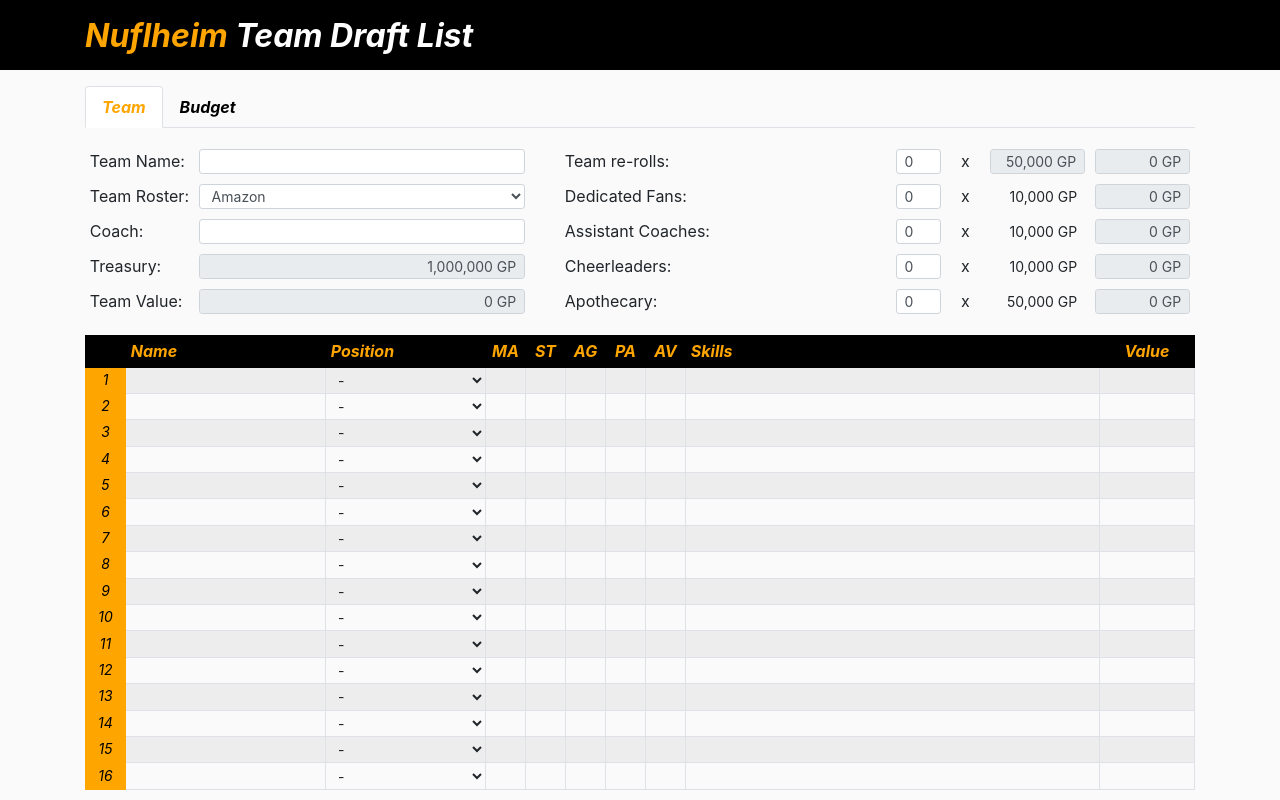
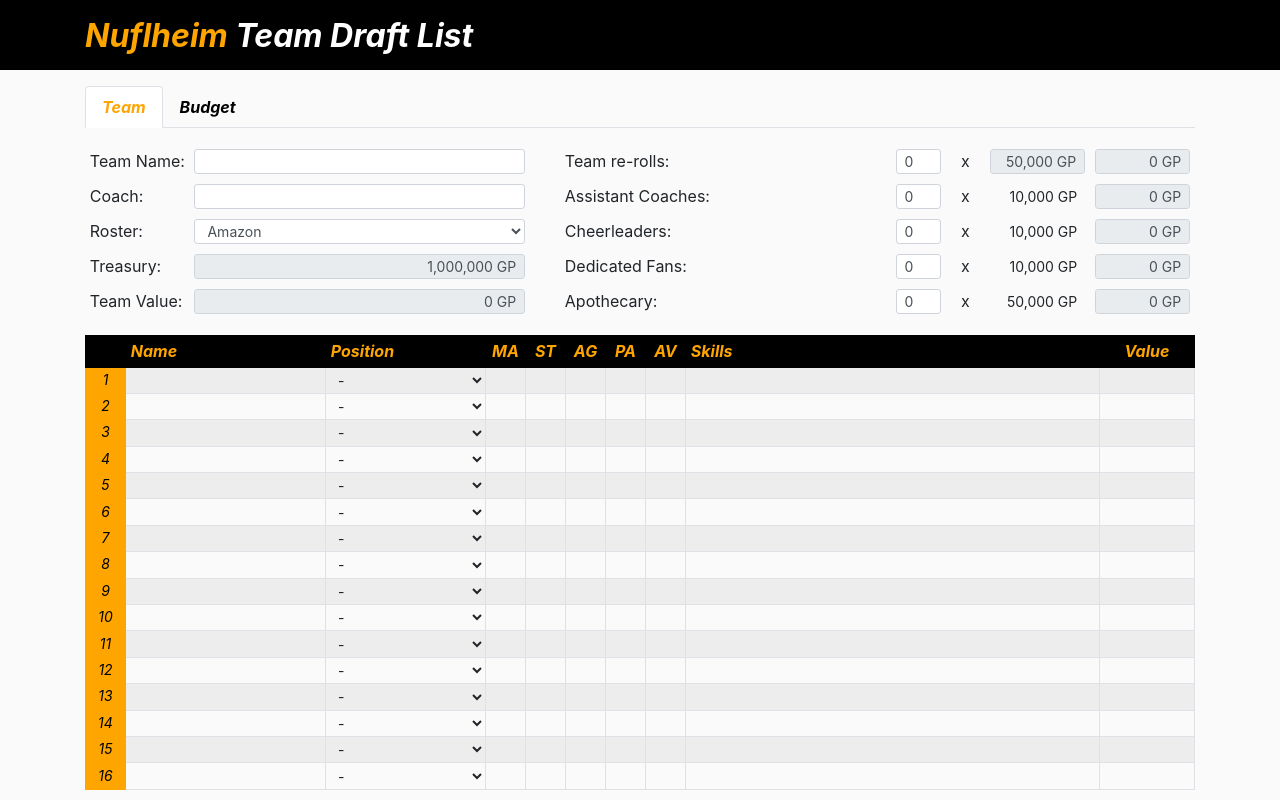
Before and after one commit to jonasbusk/nuflheim, a React (Create React App) app: page / in a window 1280 px wide. Shown: the top 800 px of the page. Built offline with nearby package versions, Linux system fonts and the light colour scheme.

Commit message:
update budget customisation options for sevens rules

```diff
--- a/src/components/Team.js
+++ b/src/components/Team.js
@@ -42,8 +42,12 @@ class Team extends Component {
 
   state = {
     budget: 1000000,
+    costMultiplierReRolls: 1,
+    costOfAssistantCoaches: 10000,
+    costOfCheerleaders: 10000,
+    costOfDedicatedFans: 10000,
+    costOfApothecary: 50000,
     playerAdvancementsCostGold: true,
-    reRollsCostDouble: false,
     customisePlayerAdvancementCosts: false,
     costOfPrimarySkill: 20000,
     costOfSecondarySkill: 40000,
@@ -78,8 +82,8 @@ class Team extends Component {
     });
   }
 
-  getReRollsCost = () => {
-    return this.state.reRollsCostDouble ? this.state.roster.reRollsCost * 2 : this.state.roster.reRollsCost;
+  getCostOfReRolls = () => {
+    return Math.round(this.state.roster.costOfReRolls * this.state.costMultiplierReRolls);
   }
 
   setPlayer = (playerNumber, positionNumber) => {
@@ -238,11 +242,11 @@ class Team extends Component {
   getTeamValue = () => {
     // Compute the current team value
     let tv = 0;
-    tv += this.state.reRolls * this.getReRollsCost();
-    tv += this.state.dedicatedFans * 10000;
-    tv += this.state.assistantCoaches * 10000;
-    tv += this.state.cheerleaders * 10000;
-    tv += this.state.apothecary * 50000;
+    tv += this.state.reRolls * this.getCostOfReRolls();
+    tv += this.state.assistantCoaches * this.state.costOfAssistantCoaches;
+    tv += this.state.cheerleaders * this.state.costOfCheerleaders;
+    tv += this.state.dedicatedFans * this.state.costOfDedicatedFans;
+    tv += this.state.apothecary * this.state.costOfApothecary;
     tv += this.state.players.reduce((total, player) => {return total + this.getPlayerValue(player);}, 0);
     return tv;
   }
@@ -285,16 +289,16 @@ class Team extends Component {
                       <td><Form.Control type="text" size="sm" value={this.state.name} onChange={(e) => this.setState({name: e.target.value})} /></td>
                     </tr>
                     <tr>
-                      <td>Team Roster:</td>
+                      <td>Coach:</td>
+                      <td><Form.Control type="text" size="sm" value={this.state.coach} onChange={(e) => this.setState({coach: e.target.value})} /></td>
+                    </tr>
+                    <tr>
+                      <td>Roster:</td>
                       <td>
                         <Form.Control as="select" size="sm" onChange={(e) => this.setRoster(e.target.value)}>
                          {rosters.map((roster, i) => {return <option key={i} value={i}>{roster.name}</option>;})}
                         </Form.Control>
                       </td>
-                    </tr>
-                    <tr>
-                      <td>Coach:</td>
-                      <td><Form.Control type="text" size="sm" value={this.state.coach} onChange={(e) => this.setState({coach: e.target.value})} /></td>
                     </tr>
                     <tr>
                       <td>Treasury:</td>
@@ -314,36 +318,36 @@ class Team extends Component {
                       <td>Team re-rolls:</td>
                       <td><Form.Control type="number" size="sm" value={this.state.reRolls.toString()} onChange={(e) => this.setState({reRolls: e.target.value && Math.min(Math.max(parseInt(e.target.value) || 0, 0), 8)})} /></td>
                       <td>x</td>
-                      <td><Form.Control type="text" size="sm" className="text-right" value={this.formatCost(this.getReRollsCost())} readOnly /></td>
-                      <td><Form.Control type="text" size="sm" className="text-right" value={this.formatCost(this.state.reRolls * this.getReRollsCost())} readOnly /></td>
+                      <td><Form.Control type="text" size="sm" className="text-right" value={this.formatCost(this.getCostOfReRolls())} readOnly /></td>
+                      <td><Form.Control type="text" size="sm" className="text-right" value={this.formatCost(this.state.reRolls * this.getCostOfReRolls())} readOnly /></td>
+                    </tr>
+                    <tr>
+                      <td>Assistant Coaches:</td>
+                      <td><Form.Control type="number" size="sm" value={this.state.assistantCoaches.toString()} onChange={(e) => this.setState({assistantCoaches: e.target.value && Math.min(Math.max(parseInt(e.target.value) || 0, 0), 99)})} /></td>
+                      <td>x</td>
+                      <td><Form.Control type="text" size="sm" className="text-right" value={this.formatCost(this.state.costOfAssistantCoaches)} plaintext readOnly /></td>
+                      <td><Form.Control type="text" size="sm" className="text-right" value={this.formatCost(this.state.assistantCoaches * this.state.costOfAssistantCoaches)} readOnly /></td>
+                    </tr>
+                    <tr>
+                      <td>Cheerleaders:</td>
+                      <td><Form.Control type="number" size="sm" value={this.state.cheerleaders.toString()} onChange={(e) => this.setState({cheerleaders: e.target.value && Math.min(Math.max(parseInt(e.target.value) || 0, 0), 99)})} /></td>
+                      <td>x</td>
+                      <td><Form.Control type="text" size="sm" className="text-right" value={this.formatCost(this.state.costOfCheerleaders)} plaintext readOnly /></td>
+                      <td><Form.Control type="text" size="sm" className="text-right" value={this.formatCost(this.state.cheerleaders * this.state.costOfCheerleaders)} readOnly /></td>
                     </tr>
                     <tr>
                       <td>Dedicated Fans:</td>
                       <td><Form.Control type="number" size="sm" value={this.state.dedicatedFans.toString()} onChange={(e) => this.setState({dedicatedFans: e.target.value && Math.min(Math.max(parseInt(e.target.value) || 0, 0), 99)})} /></td>
                       <td>x</td>
-                      <td><Form.Control type="text" size="sm" className="text-right" defaultValue={this.formatCost(10000)} plaintext readOnly /></td>
-                      <td><Form.Control type="text" size="sm" className="text-right" value={this.formatCost(this.state.dedicatedFans * 10000)} readOnly /></td>
-                    </tr>
-                    <tr>
-                      <td>Assistant Coaches:</td>
-                      <td><Form.Control type="number" size="sm" value={this.state.assistantCoaches.toString()} onChange={(e) => this.setState({assistantCoaches: e.target.value && Math.min(Math.max(parseInt(e.target.value) || 0, 0), 99)})} /></td>
-                      <td>x</td>
-                      <td><Form.Control type="text" size="sm" className="text-right" defaultValue={this.formatCost(10000)} plaintext readOnly /></td>
-                      <td><Form.Control type="text" size="sm" className="text-right" value={this.formatCost(this.state.assistantCoaches * 10000)} readOnly /></td>
-                    </tr>
-                    <tr>
-                      <td>Cheerleaders:</td>
-                      <td><Form.Control type="number" size="sm" value={this.state.cheerleaders.toString()} onChange={(e) => this.setState({cheerleaders: e.target.value && Math.min(Math.max(parseInt(e.target.value) || 0, 0), 99)})} /></td>
-                      <td>x</td>
-                      <td><Form.Control type="text" size="sm" className="text-right" defaultValue={this.formatCost(10000)} plaintext readOnly /></td>
-                      <td><Form.Control type="text" size="sm" className="text-right" value={this.formatCost(this.state.cheerleaders * 10000)} readOnly /></td>
+                      <td><Form.Control type="text" size="sm" className="text-right" value={this.formatCost(this.state.costOfDedicatedFans)} plaintext readOnly /></td>
+                      <td><Form.Control type="text" size="sm" className="text-right" value={this.formatCost(this.state.dedicatedFans * this.state.costOfDedicatedFans)} readOnly /></td>
                     </tr>
                     <tr>
                       <td>Apothecary:</td>
                       <td><Form.Control type="number" size="sm" value={this.state.apothecary.toString()} onChange={(e) => this.setState({apothecary: e.target.value && Math.min(Math.max(parseInt(e.target.value) || 0, 0), 1)})} readOnly={!this.state.roster.apothecaryAllowed} /></td>
                       <td>x</td>
-                      <td><Form.Control type="text" size="sm" className="text-right" defaultValue={this.formatCost(50000)} plaintext readOnly /></td>
-                      <td><Form.Control type="text" size="sm" className="text-right" value={this.formatCost(this.state.apothecary * 50000)} readOnly /></td>
+                      <td><Form.Control type="text" size="sm" className="text-right" value={this.formatCost(this.state.costOfApothecary)} plaintext readOnly /></td>
+                      <td><Form.Control type="text" size="sm" className="text-right" value={this.formatCost(this.state.apothecary * this.state.costOfApothecary)} readOnly /></td>
                     </tr>
                   </tbody>
                 </Table>
@@ -352,32 +356,48 @@ class Team extends Component {
           </Tab>
           <Tab eventKey="budget" title="Budget">
             <Row>
-              <Col md="7">
+              <Col md="6">
                 <Table borderless size="sm" className="margin-zero budget-table">
                   <tbody>
                     <tr>
-                      <td>Team budget:</td>
+                      <td>Team draft budget:</td>
                       <td><Form.Control type="number" size="sm" className="text-right" value={this.state.budget.toString()} onChange={(e) => this.setState({budget: e.target.value && Math.min(Math.max(parseInt(e.target.value) || 0, 0), Number.MAX_SAFE_INTEGER)})} /></td>
+                      <td>GP</td>
+                    </tr>
+                    <tr>
+                      <td>Team re-roll cost multiplier:</td>
+                        <td><Form.Control type="number" size="sm" className="text-right" value={this.state.costMultiplierReRolls.toString()} onChange={(e) => this.setState({costMultiplierReRolls: e.target.value && Math.max(e.target.value || 0, 0)})} /></td>
+                      <td>x</td>
+                    </tr>
+                    <tr>
+                      <td>Cost of assistant coaches:</td>
+                      <td><Form.Control type="number" size="sm" className="text-right" value={this.state.costOfAssistantCoaches.toString()} onChange={(e) => this.setState({costOfAssistantCoaches: e.target.value && Math.min(Math.max(parseInt(e.target.value) || 0, 0), Number.MAX_SAFE_INTEGER)})} /></td>
+                      <td>GP</td>
+                    </tr>
+                    <tr>
+                      <td>Cost of cheerleaders:</td>
+                      <td><Form.Control type="number" size="sm" className="text-right" value={this.state.costOfCheerleaders.toString()} onChange={(e) => this.setState({costOfCheerleaders: e.target.value && Math.min(Math.max(parseInt(e.target.value) || 0, 0), Number.MAX_SAFE_INTEGER)})} /></td>
+                      <td>GP</td>
+                    </tr>
+                    <tr>
+                      <td>Cost of dedicated fans:</td>
+                      <td><Form.Control type="number" size="sm" className="text-right" value={this.state.costOfDedicatedFans.toString()} onChange={(e) => this.setState({costOfDedicatedFans: e.target.value && Math.min(Math.max(parseInt(e.target.value) || 0, 0), Number.MAX_SAFE_INTEGER)})} /></td>
+                      <td>GP</td>
+                    </tr>
+                    <tr>
+                      <td>Cost of apothecary:</td>
+                      <td><Form.Control type="number" size="sm" className="text-right" value={this.state.costOfApothecary.toString()} onChange={(e) => this.setState({costOfApothecary: e.target.value && Math.min(Math.max(parseInt(e.target.value) || 0, 0), Number.MAX_SAFE_INTEGER)})} /></td>
                       <td>GP</td>
                     </tr>
                   </tbody>
                 </Table>
               </Col>
-              <Col md="5">
-              </Col>
-            </Row>
-            <Row>
-              <Col md="7">
+              <Col md="6">
                 <Table borderless size="sm" className="margin-zero budget-table">
                   <tbody>
                     <tr>
                       <td>Player advancements cost gold:</td>
                       <td><Form.Check inline type="checkbox" defaultChecked={this.state.playerAdvancementsCostGold} onChange={(e) => this.setState({playerAdvancementsCostGold: !this.state.playerAdvancementsCostGold})} /></td>
-                      <td></td>
-                    </tr>
-                    <tr>
-                      <td>Rerolls cost double:</td>
-                      <td><Form.Check inline type="checkbox" defaultChecked={this.state.reRollsCostDouble} onChange={(e) => this.setState({reRollsCostDouble: !this.state.reRollsCostDouble})} /></td>
                       <td></td>
                     </tr>
                     <tr>
@@ -395,12 +415,6 @@ class Team extends Component {
                       <td><Form.Control type="number" size="sm" className="text-right" value={this.state.costOfSecondarySkill.toString()} onChange={(e) => this.setState({costOfSecondarySkill: e.target.value && Math.min(Math.max(parseInt(e.target.value) || 0, 0), Number.MAX_SAFE_INTEGER)})} readOnly={!this.state.customisePlayerAdvancementCosts} /></td>
                       <td>GP</td>
                     </tr>
-                  </tbody>
-                </Table>
-              </Col>
-              <Col md="5">
-                <Table borderless size="sm" className="margin-zero budget-table">
-                  <tbody>
                     <tr>
                       <td>Cost of AV:</td>
                       <td><Form.Control type="number" size="sm" className="text-right" value={this.state.costOfAV.toString()} onChange={(e) => this.setState({costOfAV: e.target.value && Math.min(Math.max(parseInt(e.target.value) || 0, 0), Number.MAX_SAFE_INTEGER)})} readOnly={!this.state.customisePlayerAdvancementCosts} /></td>
--- a/src/data.js
+++ b/src/data.js
@@ -113,11 +113,11 @@ const positional = (quantity, position, cost, ma, st, ag, pa, av, skills, primar
 };
 
 
-const roster = (name, positionals, reRollsCost, apothecaryAllowed, tier) => {
+const roster = (name, positionals, costOfReRolls, apothecaryAllowed, tier) => {
   return {
     name: name,
     positionals: positionals,
-    reRollsCost: reRollsCost,
+    costOfReRolls: costOfReRolls,
     apothecaryAllowed: apothecaryAllowed,
     tier: tier,
   };
```
